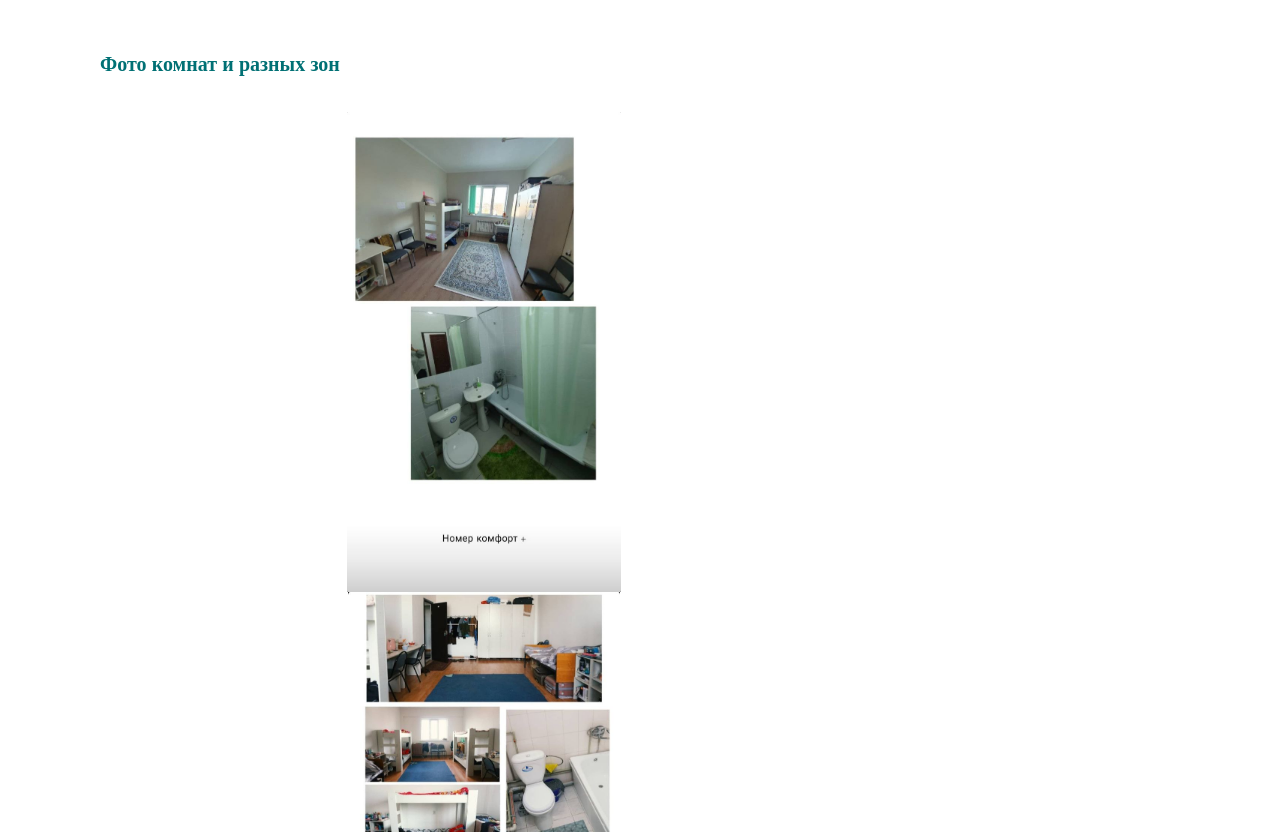
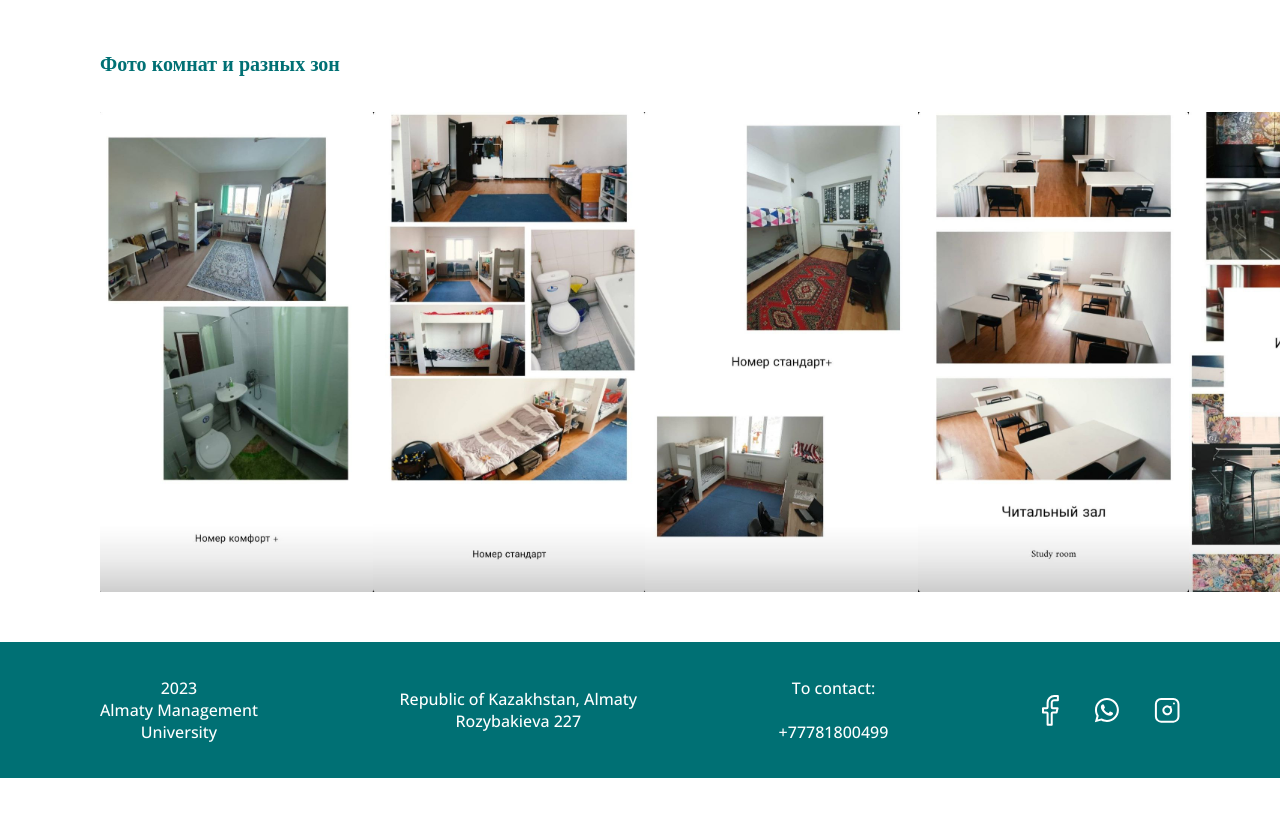
Before and after one commit to beko-o/dorm, a Django app: page /ru/gallery/ in a window 1280 px wide; the page is wider, and only the part inside the window is pictured. Shown: the part 386-1218 px from the top of that part. After the commit the page ends 1164 px from the top of that part, so only its background shows below. Run offline with Django 3.2, Linux system fonts and the light colour scheme; parts of the project's set-up code (start-up, migrations or seed data) failed here and were passed over.

Commit message:
Update gallery.html

```diff
--- a/templates/gallery.html
+++ b/templates/gallery.html
@@ -106,7 +106,7 @@
                 <div class="about_us_item-title">
                                 <a href="#">Фото комнат и разных зон</a>
                             </div>
-                            <div class="about_us_item-text">
+                            <div class="about_us_item-text" style="display: flex; justify-content: space-between">
                                 <img style="width:60vw; height:60vh;" src="{% static "/mainapp/img/comfort+.jpg" %}"  />
                                 <img style="width:60vw; height:60vh;" src="{% static "/mainapp/img/standart.jpg" %}"  />
                                 <img style="width:60vw; height:60vh;" src="{% static "/mainapp/img/standart+.jpg" %}" />
```
